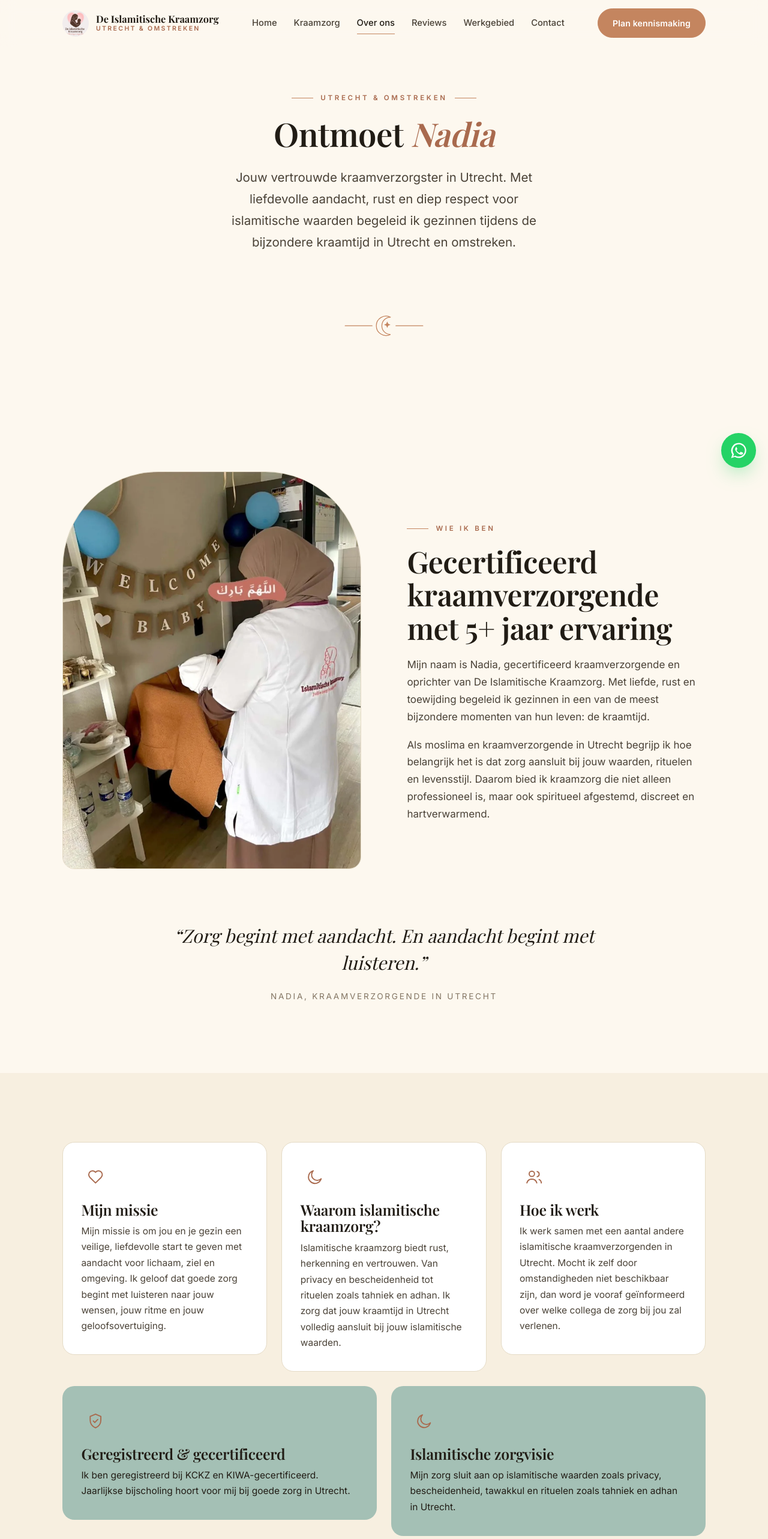
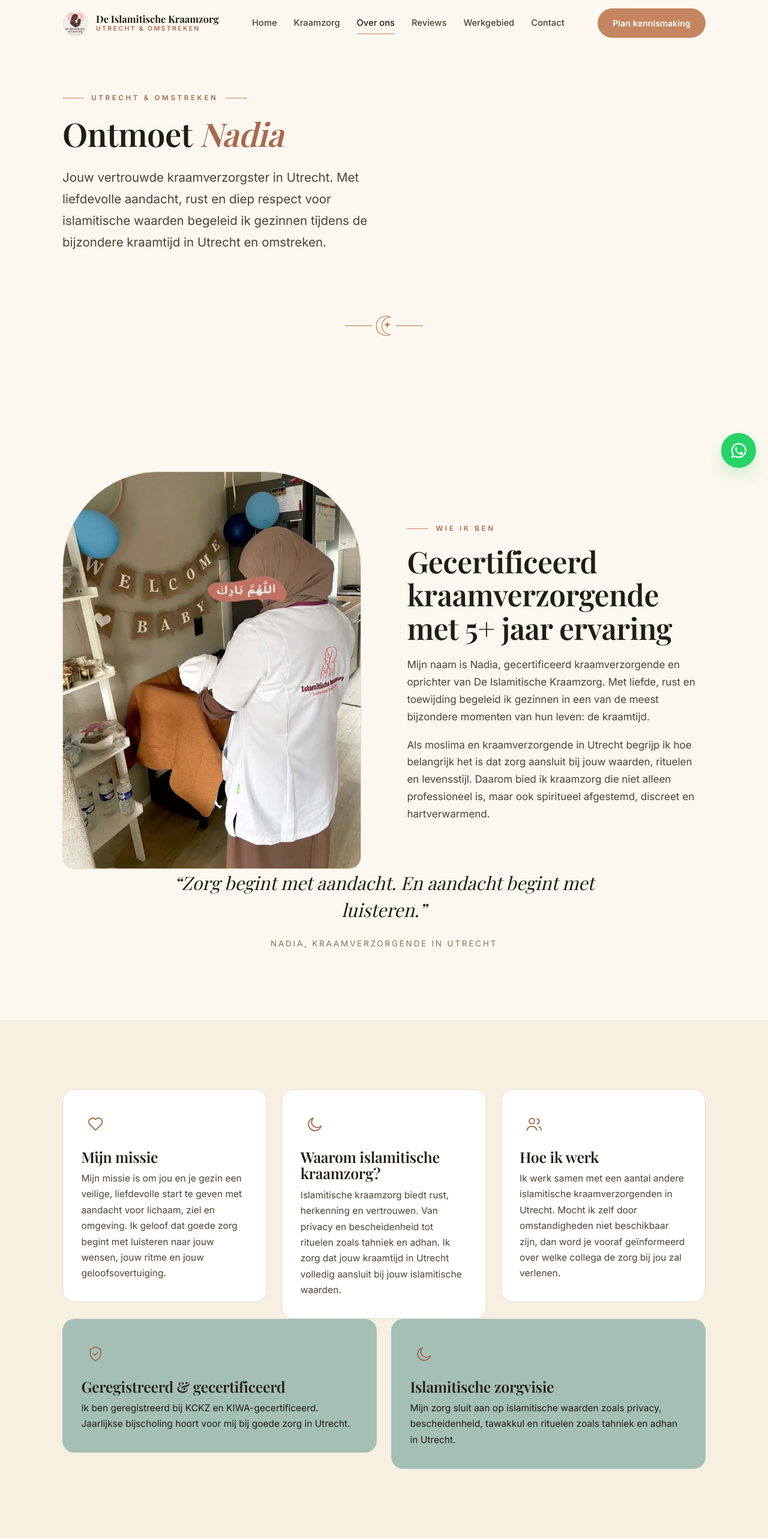
Before and after one commit to Maximustopdeals/De-Islamitische-Kraamzorg, a Next.js app: page /over-ons in a window 1280 px wide. Shown: the top 2566 px of the page at 60% size. Built offline with nearby package versions, Linux system fonts and the light colour scheme; a web font is replaced by a local one.

Commit message:
Refactor OverOns component structure and styles

```diff
--- a/src/app/over-ons/page.tsx
+++ b/src/app/over-ons/page.tsx
@@ -49,14 +49,15 @@ const werkwijze = [
 export default function OverOns() {
   return (
     <>
+      {/* Hero */}
       <section className="hero">
-        <div className="container" style={{ maxWidth: "62rem", textAlign: "center" }}>
+        <div className="container container--narrow text-center">
           <Reveal>
             <span className="label label--center">Utrecht &amp; omstreken</span>
             <h1>
               Ontmoet <span className="accent">Nadia</span>
             </h1>
-            <p className="lead" style={{ marginInline: "auto" }}>
+            <p className="lead lead--center">
               Jouw vertrouwde kraamverzorgster in Utrecht. Met liefdevolle
               aandacht, rust en diep respect voor islamitische waarden begeleid
               ik gezinnen tijdens de bijzondere kraamtijd in Utrecht en
@@ -67,7 +68,8 @@ export default function OverOns() {
         <Ornament />
       </section>
 
-      <section className="section">
+      {/* Wie ik ben */}
+      <section className="section" id="wie-ik-ben">
         <div className="container">
           <div className="split">
             <Reveal className="split__media split__media--arch">
@@ -81,7 +83,7 @@ export default function OverOns() {
             </Reveal>
             <Reveal delay={0.15}>
               <span className="label">Wie ik ben</span>
-              <h2 style={{ margin: "1rem 0 1.25rem" }}>
+              <h2 className="section__title">
                 Gecertificeerd kraamverzorgende met 5+ jaar ervaring
               </h2>
               <div className="prose">
@@ -103,14 +105,18 @@ export default function OverOns() {
           </div>
 
           <Reveal>
-            <div className="quote" style={{ marginTop: "clamp(3.5rem, 7vw, 5.5rem)" }}>
-              <p>“Zorg begint met aandacht. En aandacht begint met luisteren.”</p>
+            <div className="quote quote--spaced">
+              <p className="quote__text">
+                &ldquo;Zorg begint met aandacht. En aandacht begint met
+                luisteren.&rdquo;
+              </p>
               <footer>Nadia, kraamverzorgende in Utrecht</footer>
             </div>
           </Reveal>
         </div>
       </section>
 
+      {/* Missie & visie */}
       <section className="section section--alt">
         <div className="container">
           <div className="grid grid--3">
@@ -152,7 +158,7 @@ export default function OverOns() {
             </Reveal>
           </div>
 
-          <div className="grid grid--2" style={{ marginTop: "1.5rem" }}>
+          <div className="grid grid--2 grid--spaced">
             <Reveal>
               <div className="card card--sage">
                 <span className="card__icon"><IconShield /></span>
@@ -179,7 +185,8 @@ export default function OverOns() {
         </div>
       </section>
 
-      <section className="section">
+      {/* Werkwijze */}
+      <section className="section" id="werkwijze">
         <div className="container">
           <div className="section__head">
             <span className="label">Mijn werkwijze</span>
@@ -190,7 +197,7 @@ export default function OverOns() {
               duidelijke structuur, afgestemd op jouw gezinssituatie en
               islamitische waarden in Utrecht en omstreken.
             </p>
-            <p style={{ marginTop: "0.8rem" }}>
+            <p className="section__subtext">
               Ik bied in overleg met mijn kraamvrouwen een vaste dagindeling die
               zorgt voor rust en overzicht in huis.
             </p>
@@ -198,7 +205,7 @@ export default function OverOns() {
           <div className="grid grid--2">
             {werkwijze.map((w, i) => (
               <Reveal key={w.title} delay={(i % 2) * 0.1}>
-                <div className="step" style={{ borderBottom: 0, padding: "1.2rem 0" }}>
+                <div className="step step--compact">
                   <span className="step__num">{String(i + 1).padStart(2, "0")}</span>
                   <div>
                     <h3>{w.title}</h3>
```
